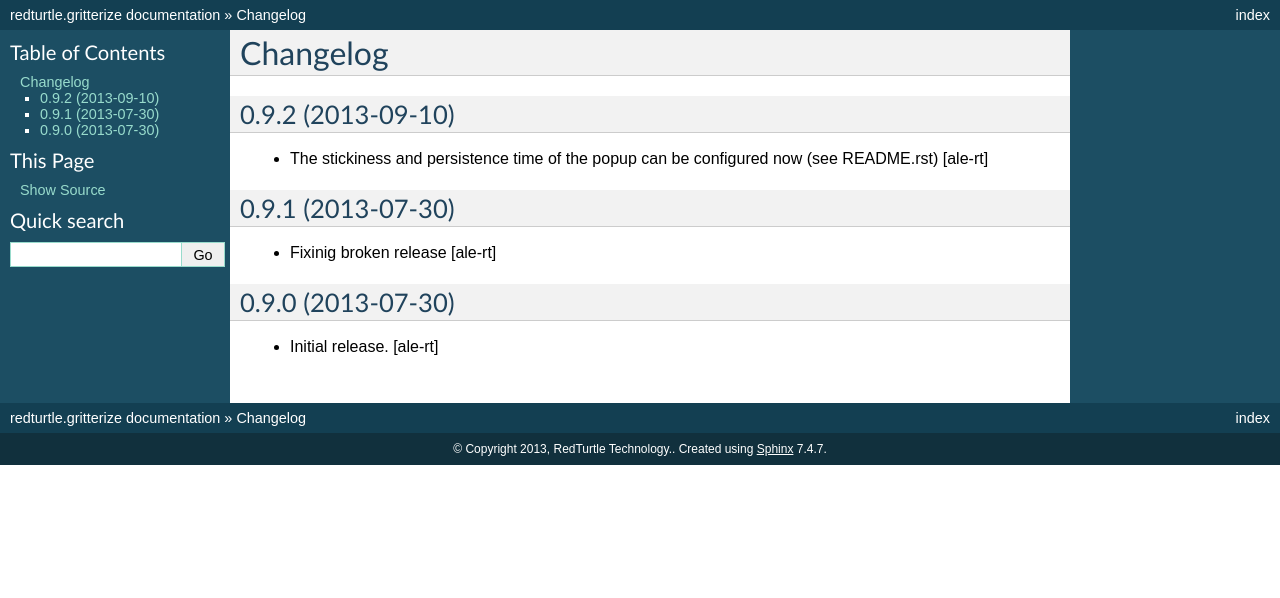
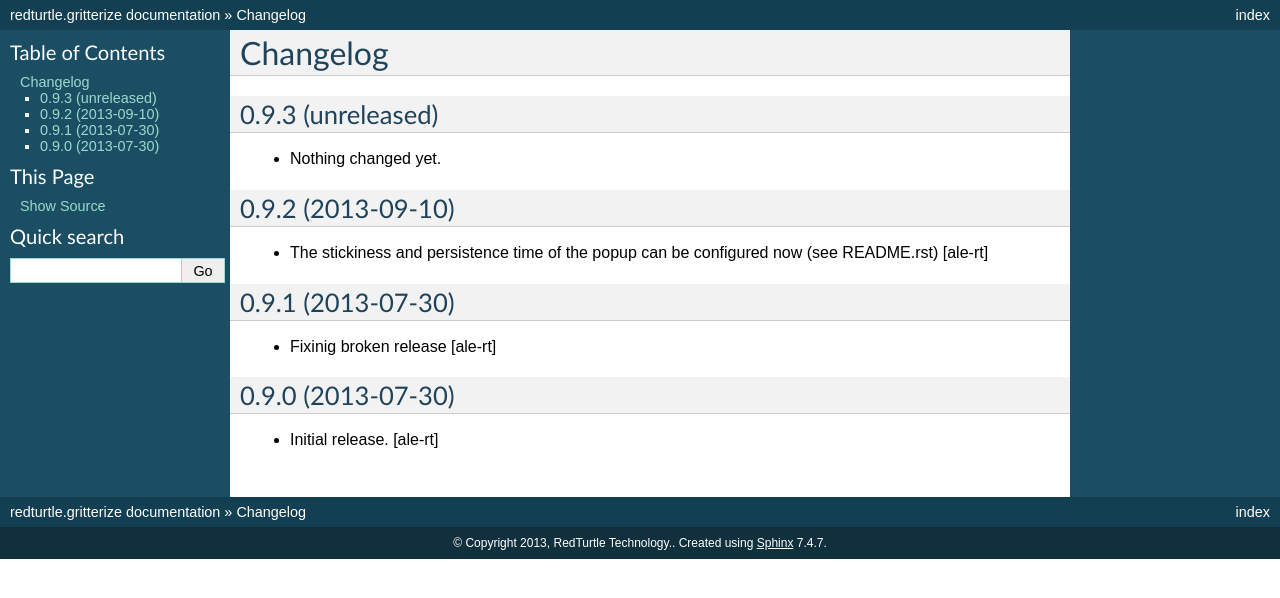
Before and after one commit to RedTurtle/redturtle.gritterize, a Sphinx documentation site: the page built from docs/CHANGELOG.rst, in a window 1280 px wide. Shown: the top 598 px of the page. Built offline with Sphinx 7.4.7, drawn with Linux system fonts in a browser that asks for light colours.

Commit message:
Back to development: 0.9.3

```diff
--- a/docs/CHANGELOG.rst
+++ b/docs/CHANGELOG.rst
@@ -1,5 +1,11 @@
 Changelog
 =========
+
+
+0.9.3 (unreleased)
+------------------
+
+- Nothing changed yet.
 
 
 0.9.2 (2013-09-10)
--- a/setup.py
+++ b/setup.py
@@ -16,7 +16,7 @@ long_description = \
 
 setup(
     name='redturtle.gritterize',
-    version='0.9.2',
+    version='0.9.3.dev0',
     description="Plone integration with Gritter",
     long_description=long_description,
     # Get more from https://pypi.python.org/pypi?%3Aaction=list_classifiers
```
